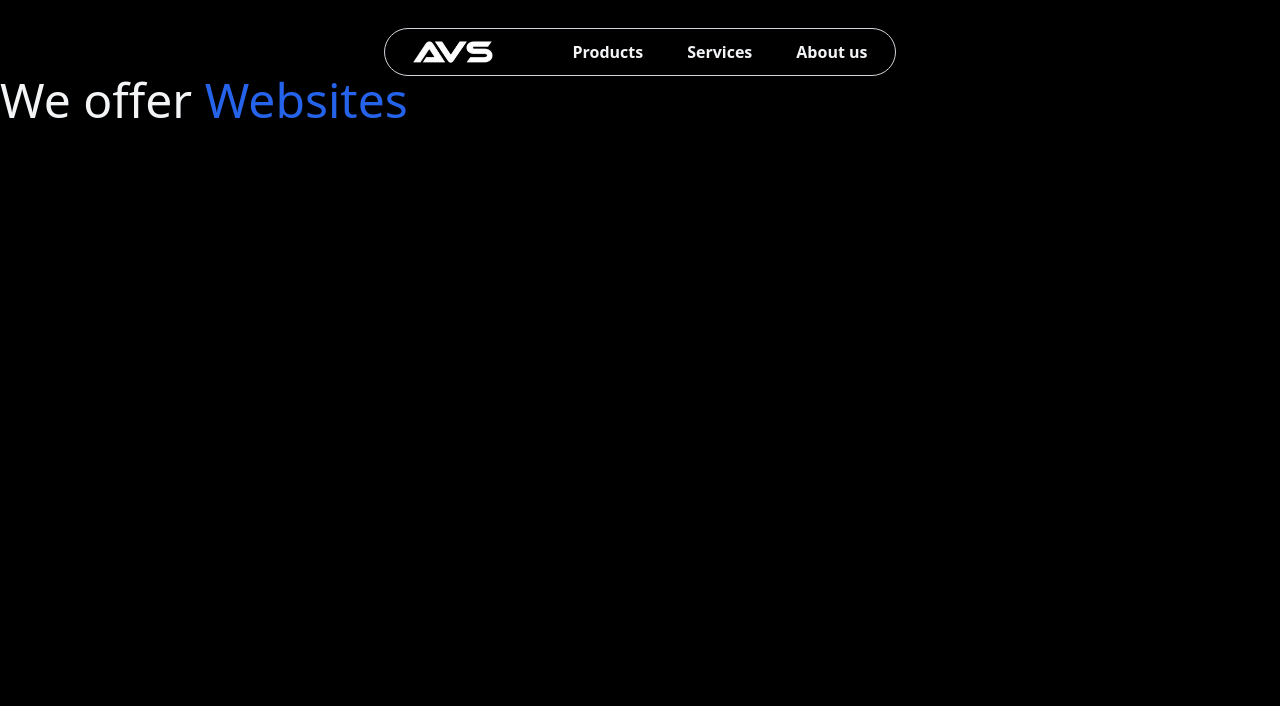
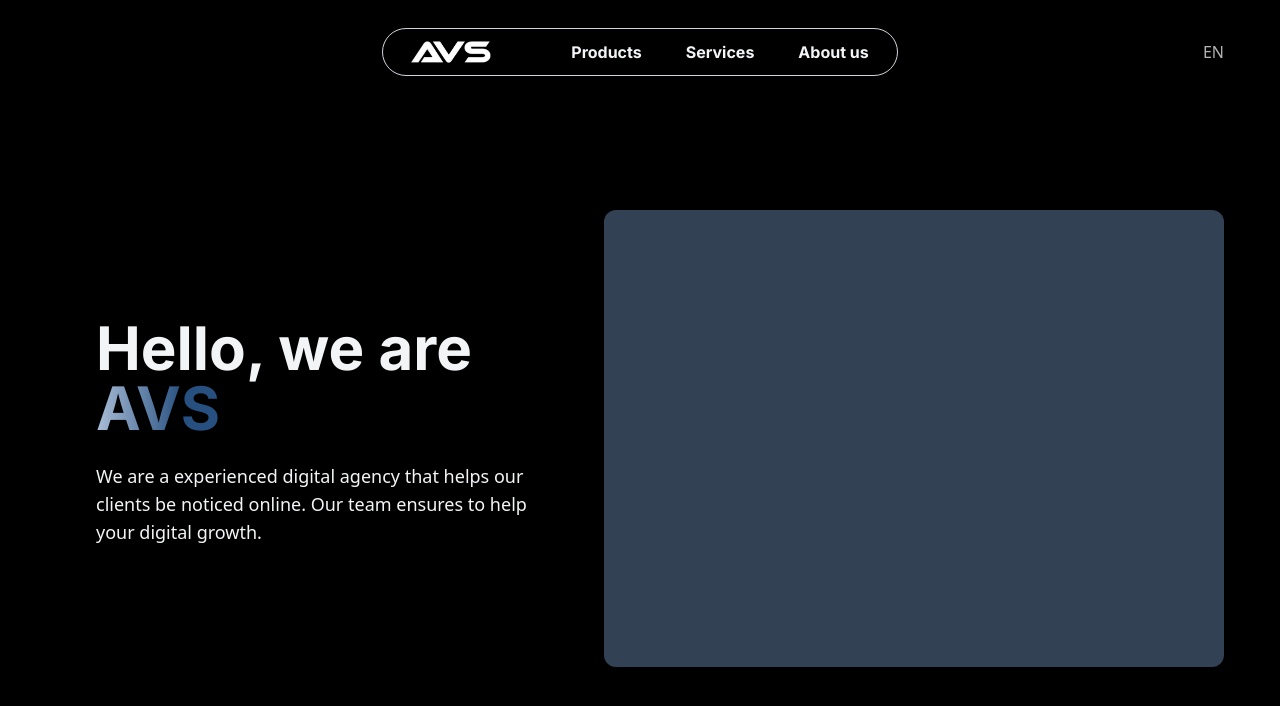
Before and after one commit to ArmendTahiraga/AVS, a React (Vite) app: page / in a window 1280 px wide. Shown: the top 706 px of the page. Built offline with nearby package versions, Linux system fonts and the light colour scheme.

Commit message:
Made the hero and language option

```diff
--- a/index.html
+++ b/index.html
@@ -5,6 +5,9 @@
 	<meta charset="UTF-8" />
 	<meta name="viewport" content="width=device-width, initial-scale=1.0" />
 	<link rel="shortcut icon" href="./images/logo1.png" type="image/x-icon">
+	<link rel="preconnect" href="https://fonts.googleapis.com">
+	<link rel="preconnect" href="https://fonts.gstatic.com" crossorigin>
+	<link href="https://fonts.googleapis.com/css2?family=Inter:wght@400;600;700;800&display=swap" rel="stylesheet">
 	<title>AVS</title>
 </head>
 
--- a/src/App.tsx
+++ b/src/App.tsx
@@ -4,10 +4,8 @@ import Nav from "./Components/Nav";
 function App() {
 	return (
 		<div className="bg-black">
-			<div className="h-screen bg-fixed">
-				<Nav />
-				<Hero />
-			</div>
+			<Nav />
+			<Hero />
 		</div>
 	);
 }
--- a/src/Components/Hero.tsx
+++ b/src/Components/Hero.tsx
@@ -1,9 +1,19 @@
 const Hero = () => {
 	return (
-		<div>
-			<h1 className="text-gray-100 text-5xl">
-				We offer <span className="text-blue-600">Websites</span>
-			</h1>
+		<div className="h-hero ps-24 pe-14 flex justify-between items-center">
+			<div className="w-[40%]">
+				<h1 className="text-gray-100 text-6xl font-inter font-bold mb-6 mt-[-12px]">
+					Hello, we are <br />
+					<span className="text-transparent bg-clip-text bg-gradient-to-r from-[#aabed7] to-[#3772b6b3] to-70%">
+						AVS
+					</span>
+				</h1>
+				<p className="text-lg text-gray-100">
+					We are a experienced digital agency that helps our clients be noticed online. Our team ensures to help your
+					digital growth.
+				</p>
+			</div>
+			<div className="w-[55%] h-[457px] bg-slate-700 rounded-xl"></div>
 		</div>
 	);
 };
--- a/src/Components/Nav.tsx
+++ b/src/Components/Nav.tsx
@@ -1,16 +1,24 @@
-import React from "react";
-import logo from "../../images/logo2.png";
+import React from "react";import logo from "../../images/logo2.png";
+import { useContext } from "react";
+import { Context } from "../Context";
 
 const Nav: React.FC = () => {
+	const { language, changeLanguage } = useContext(Context);
+
 	return (
 		<div className="w-full pt-7">
 			<div className="bg-[#00000047] w-max h-12 rounded-3xl flex justify-between items-center mx-auto px-7 border border-gray-300">
 				<img src={logo} className="me-20 w-20" alt="logo" />
 				<div>
-					<p className="text-gray-100 inline font-bold cursor-pointer">Products</p>
-					<p className="text-gray-100 inline font-bold cursor-pointer ms-11">Services</p>
-					<p className="text-gray-100 inline font-bold cursor-pointer ms-11">About us</p>
+					<p className="text-gray-100 inline font-inter font-bold cursor-pointer">Products</p>
+					<p className="text-gray-100 inline font-inter font-bold cursor-pointer ms-11">Services</p>
+					<p className="text-gray-100 inline font-inter font-bold cursor-pointer ms-11">About us</p>
 				</div>
+			</div>
+			<div className="absolute top-[40px] right-14">
+				<p className="text-white opacity-70 cursor-pointer" onClick={changeLanguage}>
+					{language}
+				</p>
 			</div>
 		</div>
 	);
--- a/tailwind.config.js
+++ b/tailwind.config.js
@@ -2,7 +2,14 @@
 export default {
 	content: ["./src/**/*.{js,ts,jsx,tsx}"],
 	theme: {
-		extend: {},
+		extend: {
+			fontFamily: {
+				inter: ["Inter", "sans-serif"],
+			},
+			height: {
+				hero: "calc(100vh - 76px)",
+			},
+		},
 	},
 	plugins: [],
 };
```
